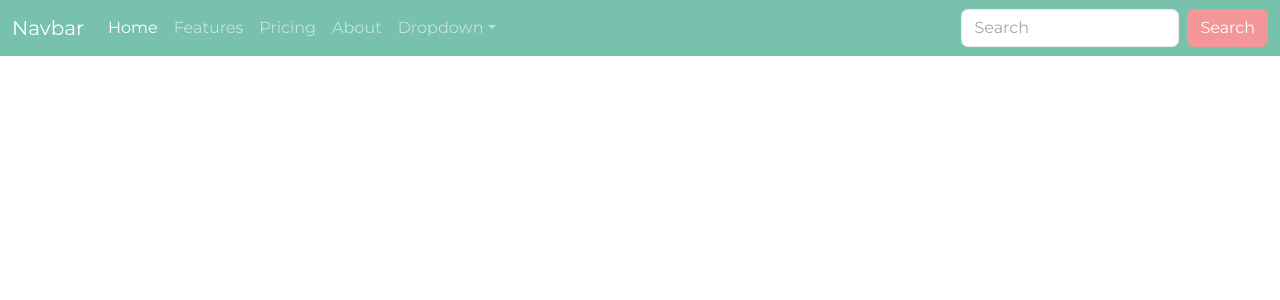
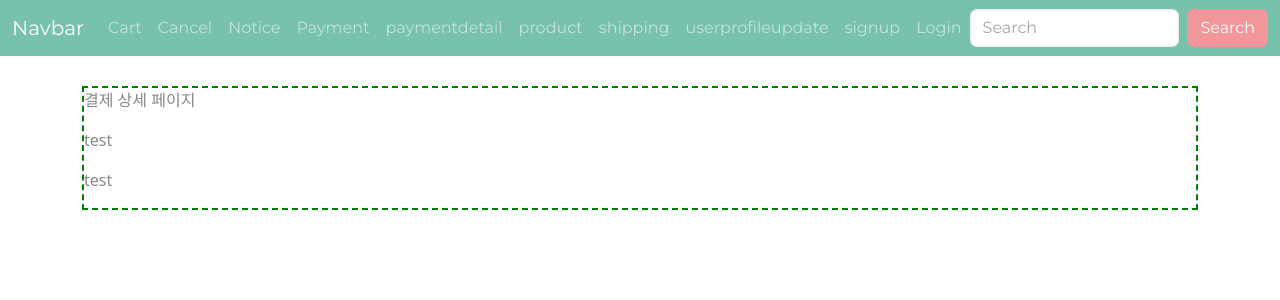
Before and after one commit to refurb-food-shopping-mall/client, a Vue app: page /paymentdetail in a window 1280 px wide. Shown: the top 300 px of the page. Built offline with nearby package versions, Linux system fonts and the light colour scheme.

Commit message:
🎨 개발환경 편리를 위한 임시 네비게이션 세팅 & 라우팅 세팅 📝 역할분담 이름 작성 💄 PaymentDetail.vue 파일 생성

```diff
--- a/src/components/NavBar.vue
+++ b/src/components/NavBar.vue
@@ -17,7 +17,7 @@
 
         <div class="collapse navbar-collapse" id="navbarColor01">
           <ul class="navbar-nav me-auto">
-            <li class="nav-item">
+            <!-- <li class="nav-item">
               <a class="nav-link active" href="#"
                 >Home
                 <span class="visually-hidden">(current)</span>
@@ -49,6 +49,38 @@
                 <div class="dropdown-divider"></div>
                 <a class="dropdown-item" href="#">Separated link</a>
               </div>
+            </li> -->
+            <li class="nav-item">
+              <a class="nav-link" href="/cart">Cart</a>
+            </li>
+            <li class="nav-item">
+              <a class="nav-link" href="/cancel">Cancel</a>
+            </li>
+            <li class="nav-item">
+              <a class="nav-link" href="/notice">Notice</a>
+            </li>
+            <li class="nav-item">
+              <a class="nav-link" href="/payment">Payment</a>
+            </li>
+            <li class="nav-item">
+              <a class="nav-link" href="/paymentdetail">paymentdetail</a>
+            </li>
+            <li class="nav-item">
+              <a class="nav-link" href="/product">product</a>
+            </li>
+            <li class="nav-item">
+              <a class="nav-link" href="/shipping">shipping</a>
+            </li>
+            <li class="nav-item">
+              <a class="nav-link" href="/userprofileupdate"
+                >userprofileupdate</a
+              >
+            </li>
+            <li class="nav-item">
+              <a class="nav-link" href="/signup">signup</a>
+            </li>
+            <li class="nav-item">
+              <a class="nav-link" href="/login">Login</a>
             </li>
           </ul>
           <form class="d-flex">
--- a/src/router/index.js
+++ b/src/router/index.js
@@ -10,6 +10,7 @@ import Product from '../views/Product'
 import Shipping from '../views/Shipping'
 import SignUp from '../views/SignUp'
 import UserProfileUpdate from '../views/UserProfileUpdate'
+import PaymentDetail from '../views/PaymentDetail'
 
 Vue.use(VueRouter)
 
@@ -64,6 +65,11 @@ const routes = [
     name: 'UserProfileUpdate',
     component: UserProfileUpdate
   },
+  {
+    path: '/paymentdetail',
+    name: 'PaymentDetail',
+    component: PaymentDetail
+  },
 ]
 
 const router = new VueRouter({
--- /dev/null
+++ b/src/views/PaymentDetail.vue
@@ -0,0 +1,19 @@
+<template>
+  <div id="login">
+    <!-- 이곳을 자유롭게 만들어주세요. -->
+    <p>결제 상세 페이지</p>
+    <p>test</p>
+    <p>test</p>
+    <!-- 결제 상세 입니다. -->
+  </div>
+</template>
+
+<script>
+export default {};
+</script>
+
+<style scoped>
+#login {
+  border: 2px dashed green;
+}
+</style>
```
Also changed, not shown: 2 other files (tests, documents, lock files or other folders).
